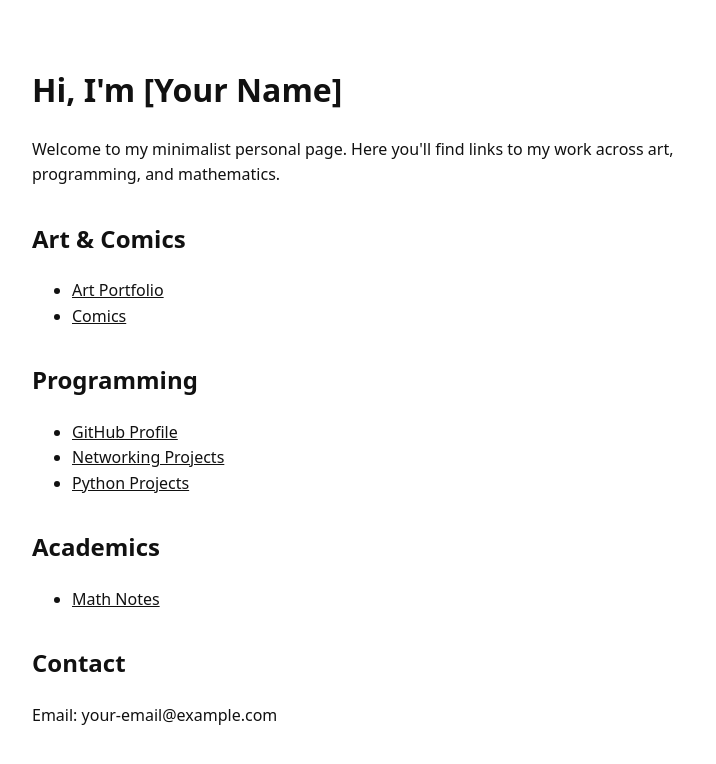
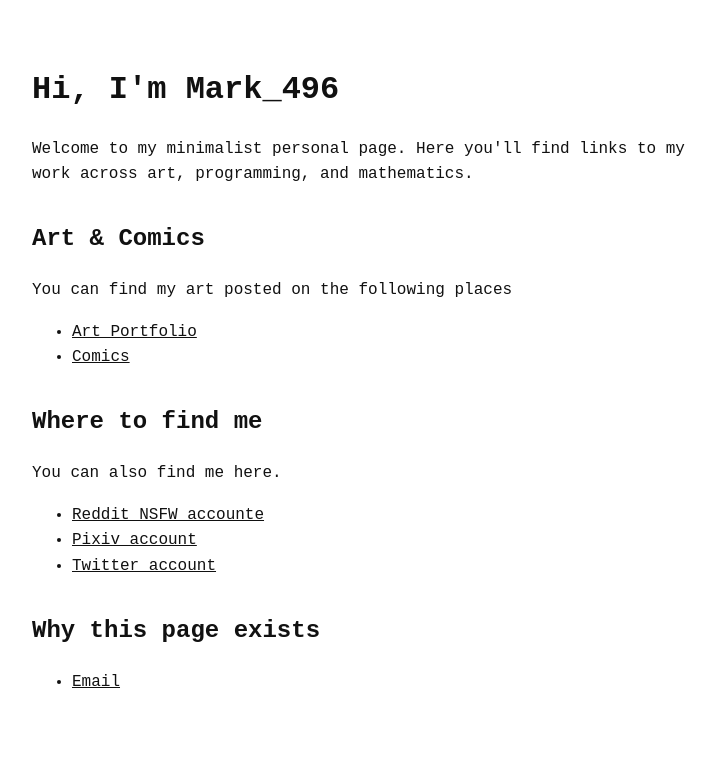
Before and after one commit to Mark-496/Mark-496.github.io, a Jekyll site: the page index.html, which Jekyll copies as it is, in a window 1280 px wide. Shown: the top 764 px of the page, without its empty margins (258-974 px from the left). Built offline with Jekyll 4.4.1, drawn with Linux system fonts in a browser that asks for light colours.

Commit message:
Update index.html

```diff
--- a/index.html
+++ b/index.html
@@ -3,13 +3,13 @@
 <head>
     <meta charset="UTF-8" />
     <meta name="viewport" content="width=device-width, initial-scale=1.0" />
-    <title>My Portfolio</title>
+    <title>Mark_496´s personal website</title>
     <style>
         body {
             max-width: 700px;
             margin: 0 auto;
             padding: 2rem;
-            font-family: system-ui, sans-serif;
+            font-family: "Courier New", Courier, monospace;
             line-height: 1.6;
             color: #111;
             background: #fff;
@@ -31,11 +31,12 @@
     </style>
 </head>
 <body>
-    <h1>Hi, I'm [Your Name]</h1>
+    <h1>Hi, I'm Mark_496</h1>
     <p>Welcome to my minimalist personal page. Here you'll find links to my work across art, programming, and mathematics.</p>
 
     <div class="section">
         <h2>Art & Comics</h2>
+         <p>You can find my art posted on the following places</p>
         <ul>
             <li><a href="#">Art Portfolio</a></li>
             <li><a href="#">Comics</a></li>
@@ -43,24 +44,20 @@
     </div>
 
     <div class="section">
-        <h2>Programming</h2>
+        <h2>Where to find me</h2>
+         <p>You can also find me here.</p>
         <ul>
-            <li><a href="#">GitHub Profile</a></li>
-            <li><a href="#">Networking Projects</a></li>
-            <li><a href="#">Python Projects</a></li>
+            <li><a href="#">Reddit NSFW accounte</a></li>
+            <li><a href="#">Pixiv account</a></li>
+            <li><a href="#">Twitter account</a></li>
         </ul>
     </div>
 
     <div class="section">
-        <h2>Academics</h2>
+        <h2>Why this page exists</h2>
         <ul>
-            <li><a href="#">Math Notes</a></li>
+            <li><a href="#">Email</a></li>
         </ul>
-    </div>
-
-    <div class="section">
-        <h2>Contact</h2>
-        <p>Email: your-email@example.com</p>
     </div>
 </body>
 </html>
```
